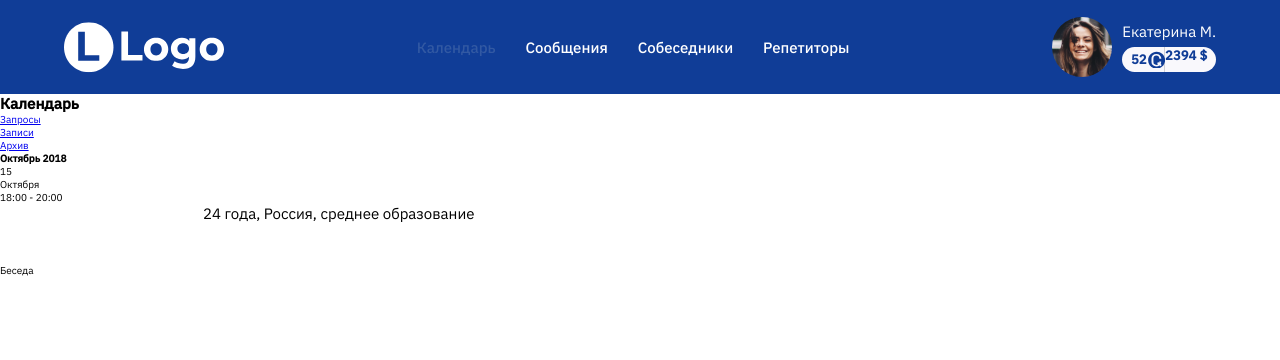
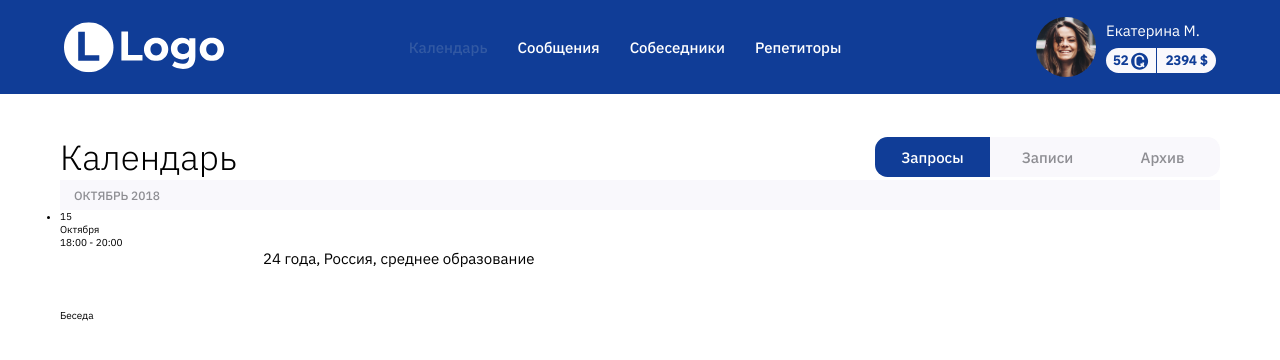
Before and after one commit to vodoleev-vladislav/duotek_testing, a plain HTML site: page index.html in a window 1280 px wide. Drawn offline with Linux system fonts and the light colour scheme.

Commit message:
main header and tabs switch finished. moving onto cards

```diff
--- a/css/styles.css
+++ b/css/styles.css
@@ -4,6 +4,7 @@
   --color-selected: #3259a3;
   --color-white: #fff;
   --color-black: #000;
+  --color-gray: #8e8e93;
 }
 
 *,
@@ -36,19 +37,25 @@ body {
   margin-left: 5vw;
 }
 
+.main-nav {
+  height: 100%;
+}
+
 .main-nav__list {
   list-style: none;
-  display: flex;
   font-weight: 500;
   font-size: 1.5rem;
+  height: 100%;
+  display: flex;
+  align-items: center;
 }
 
 .main-nav__item {
-  margin: 0 1.5rem;
 }
 
 .main-nav__link {
   text-decoration: none;
+  margin: 0 1.5rem;
 }
 
 .main-nav__link:link,
@@ -78,41 +85,126 @@ body {
 .user-info__details {
   display: flex;
   flex-direction: column;
-  justify-content: space-evenly;
+  justify-content: space-around;
 }
 
 .user-info__name {
+  font-size: 1.5rem;
+  font-weight: 400;
   color: var(--color-white);
 }
 
 .user-info__balance {
   display: flex;
   align-items: center;
-  justify-content: space-around;
   height: 2.5rem;
   font-weight: 600;
   font-size: 1.3rem;
+}
+
+.user-info__gs {
+  width: 5rem;
+  height: 100%;
+  display: flex;
+  align-items: center;
+  justify-content: center;
   color: var(--color-primary);
-  border-radius: 1.25rem;
+  border-radius: 1.25rem 0 0 1.25rem;
   background-color: var(--color-background);
 }
 
-.user-info__gs {
-  position: relative;
-}
-
-.user-info__gs::after {
-  position: absolute;
-  left: 1.7rem;
-  top: 0rem;
-  display: block;
-  content: "";
-  background-image: url("../img/g-icon.svg");
-  width: 1.7rem;
-  height: 1.7rem;
+.user-info__gs-number {
+  margin-right: 0.3rem;
 }
 
 .user-info__currency {
-  border-left: 1px solid #d1d1d6;
   height: 100%;
+  width: 6rem;
+  display: flex;
+  align-items: center;
+  justify-content: center;
+  color: var(--color-primary);
+  border-radius: 0 1.25rem 1.25rem 0;
+  background-color: var(--color-background);
+  border-left: 1px solid var(--color-primary);
 }
+
+.tabs {
+  margin: 0 6rem;
+}
+
+.tabs__header {
+  margin-top: 4rem;
+  display: flex;
+  align-items: center;
+}
+
+.tabs__heading {
+  font-size: 3.5rem;
+  font-weight: 300;
+  margin-right: auto;
+}
+
+.tabs__nav {
+  display: flex;
+}
+
+.tabs__list {
+  list-style: none;
+  font-weight: 500;
+  font-size: 1.5rem;
+  height: 100%;
+  display: flex;
+  align-items: center;
+}
+
+.tabs__link {
+  text-decoration: none;
+  padding: 0 1.5rem;
+  background-color: var(--color-background);
+  display: block;
+  height: 4rem;
+  width: 11.5rem;
+  display: flex;
+  justify-content: center;
+  align-items: center;
+}
+
+.tabs__link--first {
+  border-radius: 1.25rem 0 0 1.25rem;
+}
+
+.tabs__link--last {
+  border-radius: 0 1.25rem 1.25rem 0;
+}
+
+.tabs__link:link,
+.tabs__link:visited {
+  color: var(--color-gray);
+}
+
+.tabs__link--selected {
+  background-color: var(--color-primary);
+}
+
+.tabs__link--selected:link,
+.tabs__link--selected:visited {
+  color: var(--color-white);
+}
+
+.tab__section {
+  display: flex;
+  flex-direction: column;
+}
+
+.tab__section-name {
+  padding-left: 1.4rem;
+  display: flex;
+  align-items: center;
+  text-transform: uppercase;
+  font-weight: 500;
+  font-size: 1.2rem;
+  height: 3rem;
+  color: var(--color-gray);
+  background-color: var(--color-background);
+}
--- a/index.html
+++ b/index.html
@@ -37,7 +37,10 @@
         <div class="user-info__details">
           <div class="user-info__name">Екатерина М.</div>
           <div class="user-info__balance">
-            <div class="user-info__gs">52</div>
+            <div class="user-info__gs">
+              <div class="user-info__gs-number">52</div>
+              <object type="image/svg+xml" data="img/g-icon.svg" class="user-info__gs-icon"></object>
+            </div>
             <div class="user-info__currency">2394 $</div>
           </div>
         </div>
@@ -49,13 +52,13 @@
         <nav class="tabs__nav">
           <ul class="tabs__list">
             <li class="tabs__item">
-              <a href="#" class="tabs__link">Запросы</a>
+              <a href="#" class="tabs__link tabs__link--selected tabs__link--first">Запросы</a>
             </li>
             <li class="tabs__item">
               <a href="#" class="tabs__link">Записи</a>
             </li>
             <li class="tabs__item">
-              <a href="#" class="tabs__link">Архив</a>
+              <a href="#" class="tabs__link tabs__link--last">Архив</a>
             </li>
           </ul>
         </nav>
```
